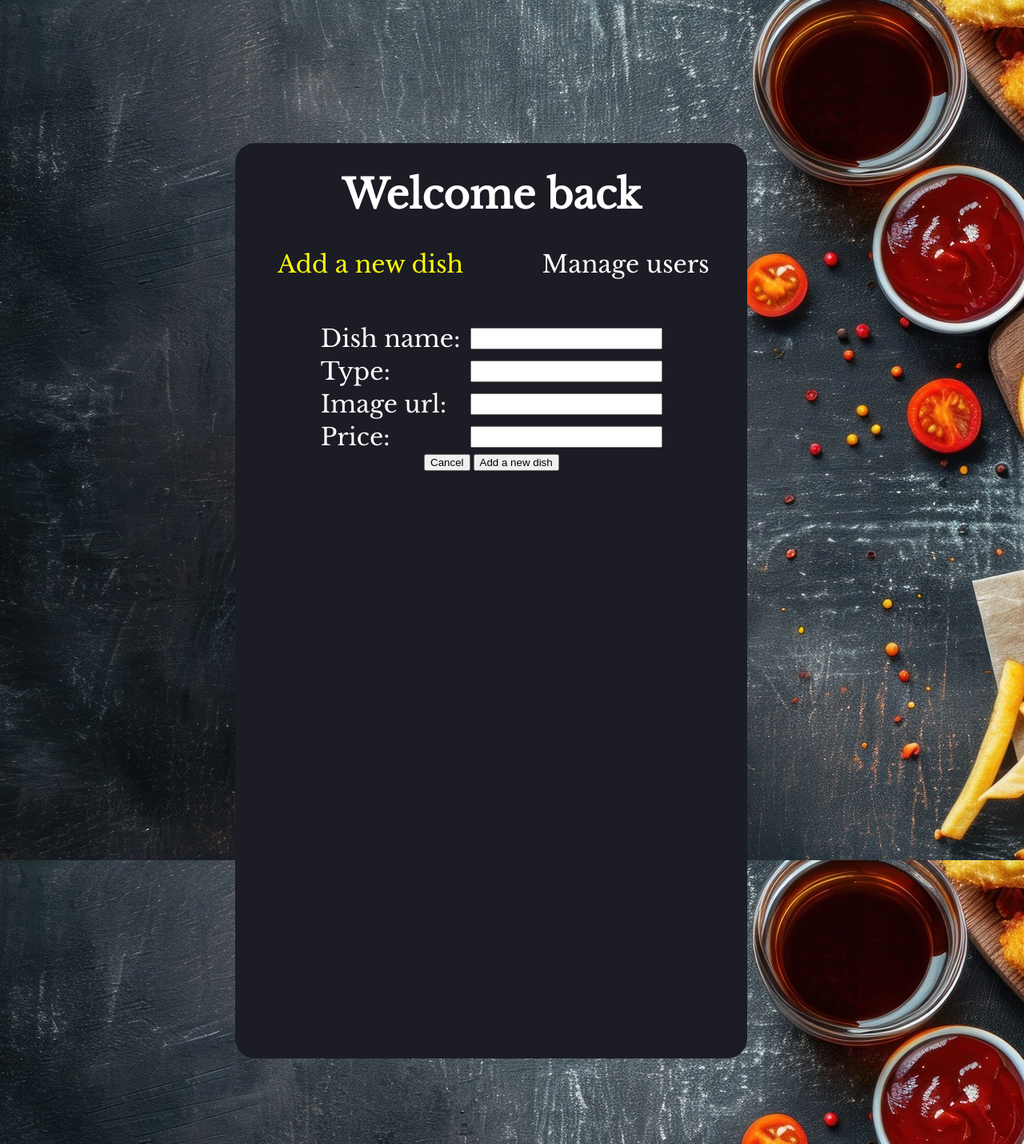
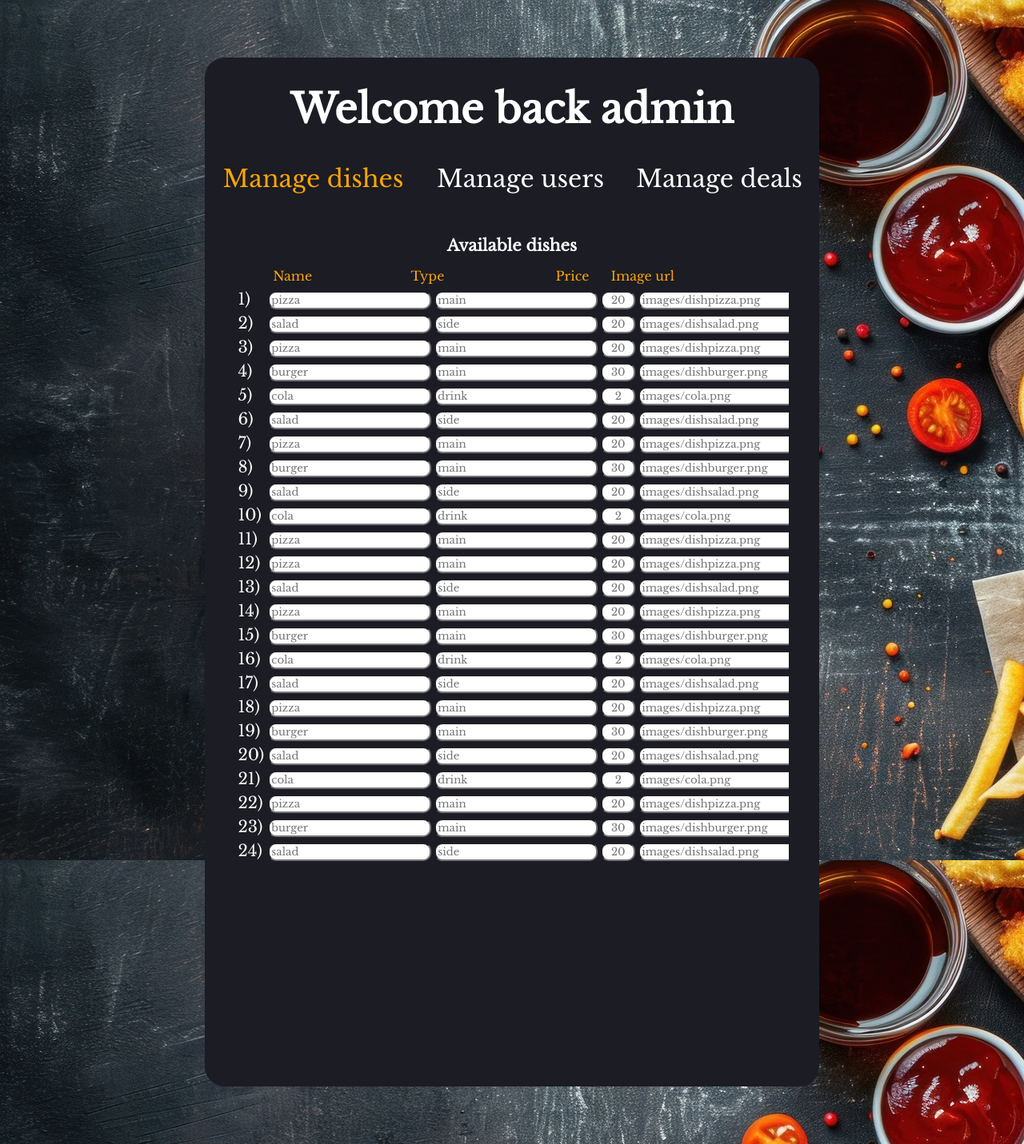
Before and after one commit to Qasrawi03Ghassan/WebFinalProject_ACTIVE, a PHP site: page /admin.php in a window 1280 px wide. Shown: the whole page at 80% size. Run offline with PHP 8.4, Linux system fonts and the light colour scheme.

Commit message:
Finished frontEnd for admin manage dishes

```diff
--- a/homework/admin.php
+++ b/homework/admin.php
@@ -22,10 +22,10 @@
             z-index: -1;
             position: absolute;
             background-color: #1b1c24;
-            height: 80%;
-            width: 50%;
-            left:23%;
-            top: 12.5%;
+            height: 90%;
+            width: 60%;
+            left:20%;
+            top: 5%;
             border-radius: 25px;
         }
         #title{
@@ -35,92 +35,145 @@
             font-weight: bold;
             text-align: center;
         }
-        #dishes,#users{
+        #dishes,#users,#deals{
             width: 50%;
             height: 100%;
             font-size: 30px;
             font-family: 'Libre Baskerville', serif;
             color: white;
         }
-        #dishes:hover,#users:hover{
+        #dishes:hover,#users:hover,#deals:hover{
             cursor: pointer;
         }
         #dishes{
-            color:yellow;
+            color:orange;
         }
-        #dishesCont,#usersCont{
-            width: 70%;
+        #dishesCont,#usersCont,#dealsCont{
+            width: 90%;
             height: 75%;
             border-radius: 25px;
             margin-top:50px;
         }
-        #usersCont{
+        #usersCont,#dealsCont{
             display: none;
         }
-        .field{
-            color: white;
-            font-size: 30px;
+        .head{
+            color: orange;
             font-family: 'Libre Baskerville', serif;
+            text-align: center;
         }
-        .txt{
-            font-size: 18px;
+        .sBtn:hover{
+            cursor: pointer;
         }
     </style>
 </head>
 <body>
 <div id="mainCont" align="center">
-    <h1 id="title">Welcome back</h1>
+    <h1 id="title">Welcome back admin</h1>
     <div id="nav">
         <table align="center" width="100%" >
             <tr>
-                <td align="center">  <a id="dishes">Add a new dish</a>  </td>
+                <td align="center">  <a id="dishes">Manage dishes</a>  </td>
                 <td align="center">  <a id="users">Manage users</a>  </td>
+                <td align="center">  <a id="deals">Manage deals</a>  </td>
             </tr>
         </table>
     </div>
     <div id="dishesCont" align="center">
-        <form action="" method="post">
-        <table width="auto">
+        <h1 style="color: white;font-family: 'Libre Baskerville', serif;font-size: 20px">Available dishes</h1>
+        <table width="100%">
             <tr>
-                <td><span class="field">Dish name:&nbsp</span></td>
-                <td><input type="text" class="txt" name="dishName" required></td>
-            </tr>
-            <tr>
-                <td><span class="field">Type:&nbsp</span></td>
-                <td><input type="text" class="txt" name="dishType" required></td>
-            </tr>
-            <tr>
-                <td><span class="field">Image url:&nbsp</span></td>
-                <td><input type="text" class="txt" name="dishImage"></td>
-            </tr>
-            <tr>
-                <td><span class="field">Price:&nbsp</span></td>
-                <td><input type="text" class="txt" name="dishPrice"></td>
+                <td class="head">Name</td>
+                <td class="head" style="text-align: right">Type</td>
+                <td class="head" style="text-align: right;width: 200px">Price&nbsp&nbsp&nbsp&nbsp&nbsp</td>
+                <td class="head" style="text-align: left">Image url</td>
             </tr>
         </table>
-            <button class="Btn" type="reset">Cancel</button>
-            <button class="Btn" type="submit">Add a new dish</button>
-        </form>
+        <div id="dishesTable" style="overflow: auto;width: 100%;height: 75%;">
+            <?php
+            class dish
+            {
+                public $name;
+                public $type;
+                public $price;
+                public $image;
+
+                function __construct($name, $type, $price, $image)
+                {
+                    $this->name = $name;
+                    $this->type = $type;
+                    $this->price = $price;
+                    $this->image = $image;
+                }
+            }
+            $pizza = new dish('pizza','main',20.0,'images/dishpizza.png');
+            $burger = new dish('burger','main',30.0,'images/dishburger.png');
+            $salad = new dish('salad','side',20.0,'images/dishsalad.png') ;
+            $cola = new dish('cola','drink',2.0,'images/cola.png') ;
+
+            $font ='Libre Baskerville';
+
+            $dishes = array( $pizza, $salad,$pizza, $burger,$cola, $salad,$pizza, $burger, $salad,$cola,$pizza,$pizza, $salad,$pizza, $burger,$cola, $salad,$pizza, $burger, $salad,$cola,$pizza, $burger, $salad,$pizza, $burger, $salad,$pizza, $burger, $salad,$pizza, $burger,$pizza);
+            echo "<table align='center' width='100%'>";
+            $i=0;
+            foreach ($dishes as $x){
+                $i++;
+                echo "<tr>";
+                echo "<td style='font-family: $font;color: white;font-size: 20px;width: 15px'>".$i.") "."</td>";
+                echo "<td style='font-family: $font;color: white;font-size: 20px'><input type='text' style='border-radius: 10px;font-family: $font;' placeholder='$x->name'></td>";
+                echo "<td style='font-family: $font;color: white;font-size: 20px'><input type='text' style='border-radius: 10px;font-family: $font' placeholder='$x->type'></td>";
+                echo "<td style='font-family: $font;color: white;font-size: 20px'><input type='text' style='border-radius: 10px;font-family: $font;width: 35px;text-align: center' placeholder='$x->price'></td>";
+                echo "<td style='font-family: $font;color: white;font-size: 20px'><input type='text' style='border-radius: 10px;font-family: $font' placeholder='$x->image'></td>";
+                echo "<td style='font-family: $font;color: white;font-size: 20px'><button type='button' style='border-radius: 10px;font-family: $font;background-color: orange;color: white' class='sBtn'>Submit</button</td>";
+                echo "</tr>";
+            }
+            echo "<tr>";
+            echo "<td style='font-family: $font;color: white;font-size: 15px;width: 15px'>New dish</td>";
+            echo "<td style='font-family: $font;color: white;font-size: 20px'><input type='text' style='border-radius: 10px;font-family: $font;' placeholder='enter dish name here'></td>";
+            echo "<td style='font-family: $font;color: white;font-size: 20px'><input type='text' style='border-radius: 10px;font-family: $font' placeholder='enter dish type here'></td>";
+            echo "<td style='font-family: $font;color: white;font-size: 20px'><input type='text' style='border-radius: 10px;font-family: $font;width: 35px;text-align: center' placeholder='$'></td>";
+            echo "<td style='font-family: $font;color: white;font-size: 20px'><input type='text' style='border-radius: 10px;font-family: $font' placeholder='enter dish image url here'></td>";
+            echo "<td style='font-family: $font;color: white;font-size: 20px'><button type='button' style='border-radius: 10px;font-family: $font;background-color: orange;color: white' class='sBtn'>Add dish</button</td>";
+            echo "</table>";
+            ?>
+        </div>
     </div>
     <div id="usersCont">
-        <h1 style="color: white">Users</h1>
+        <h1 style="color: white;font-family: 'Libre Baskerville', serif;font-size: 20px">Registered users</h1>
+    </div>
+    <div id="dealsCont">
+        <h1 style="color: white;font-family: 'Libre Baskerville', serif;font-size: 20px">Deals</h1>
     </div>
 </div>
 <script>
     document.getElementById("dishes").addEventListener('click',function () {
-        document.getElementById("dishes").style.color="yellow";
+        document.getElementById("dishes").style.color="orange";
         document.getElementById("users").style.color="white";
+        document.getElementById("deals").style.color="white";
 
         document.getElementById("usersCont").style.display="none";
+        document.getElementById("dealsCont").style.display="none";
         document.getElementById("dishesCont").style.display="block";
 
     })
     document.getElementById("users").addEventListener('click',function () {
         document.getElementById("dishes").style.color="white";
-        document.getElementById("users").style.color="yellow";
+        document.getElementById("deals").style.color="white";
+        document.getElementById("users").style.color="orange";
 
         document.getElementById("dishesCont").style.display="none";
+        document.getElementById("dealsCont").style.display="none";
         document.getElementById("usersCont").style.display="block";
+    })
+
+    document.getElementById("deals").addEventListener('click',function () {
+        document.getElementById("dishes").style.color="white";
+        document.getElementById("users").style.color="white";
+        document.getElementById("deals").style.color="orange";
+
+        document.getElementById("dishesCont").style.display="none";
+        document.getElementById("usersCont").style.display="none";
+        document.getElementById("dealsCont").style.display="block";
     })
 </script>
 </body>
--- a/homework/forgotPassProcess.php
+++ b/homework/forgotPassProcess.php
@@ -30,14 +30,15 @@
             $headers .= "From: Najah restaurant - WebFinalProject";
 
             if (mail($to, $subject, $message, $headers)) {
-                echo "email was sent successfully!\n";
+                echo "email was sent successfully!<br>";
             } else {
-                echo "email sending failed!\n";
+                echo "email sending failed!<br>";
             }
         //}
     //}
     //if(isset($_POST['userNewPass'])) {
         //Change password in database here
+
         $newPass = $_POST['newPass'];
         //echo $_POST['userNewPass']; just for checking
         $qry = "UPDATE `users` SET `Password` = SHA1('$newPass') WHERE `users`.`Email` = '$userEmail'";
--- a/homework/index.html
+++ b/homework/index.html
@@ -5,7 +5,7 @@
     <meta name="viewport" content="width=device-width, initial-scale=1.0">
     <link rel="stylesheet" href="https://cdnjs.cloudflare.com/ajax/libs/font-awesome/6.5.2/css/all.min.css">
     <link rel="stylesheet" href="https://cdnjs.cloudflare.com/ajax/libs/font-awesome/6.5.2/css/all.min.css" integrity="sha512-SnH5WK+bZxgPHs44uWIX+LLJAJ9/2PkPKZ5QiAj6Ta86w+fsb2TkcmfRyVX3pBnMFcV7oQPJkl9QevSCWr3W6A==" crossorigin="anonymous" referrerpolicy="no-referrer" />
-    <title>Najah restaurant log-in</TITLE>
+    <title>Najah restaurant | log-in</TITLE>
     <link href='https://fonts.googleapis.com/css?family=Libre Baskerville' rel='stylesheet'>
 
     <script type="text/javascript">
@@ -133,7 +133,7 @@
 <div id="login">
 
 <h1 id ="welcome_text" style="font-family: 'Libre Baskerville',serif; font-size: 36px">Welcome to Najah restaurant</h1>
-    <form action="main%20page.html" method="get">
+    <form action="main%20page.php" method="get">
     <div class="inputname">
          Username:<span>  </span><input type="text" id ="username" placeholder="enter username here..."><br>
     </div>
@@ -144,7 +144,7 @@
     </div>
     <div style ="position: absolute; width: 100%; top :58%; height:35px; left:26.2%" >
 
-        <input id="submitbutton" type ="submit" value="login" style="background-color: #23252e; border: 1px solid gray; color: white; width : 20%;cursor: pointer" onclick="login()" onmouseenter="highlight('submitbutton')" onmouseleave="unhighlight('submitbutton')">
+        <input id="submitbutton" type ="submit" value="login" style="background-color: #23252e; border: 1px solid gray; color: white; width : 20%;cursor: pointer" onmouseenter="highlight('submitbutton')" onmouseleave="unhighlight('submitbutton')">
         <span> &nbsp  </span>
         <a href="forgot%20account%20page.html" target="_blank"> forgot your password?</a>
 
--- a/homework/main page.php
+++ b/homework/main page.php
@@ -2,7 +2,7 @@
 <html lang="en">
 <head>
     <meta charset="UTF-8">
-    <title>najah restaurant</title>
+    <title>Najah restaurant</title>
     <link href='https://fonts.googleapis.com/css?family=Libre Baskerville' rel='stylesheet'>
 
 
@@ -357,7 +357,7 @@
             <div style='background-color: #23252e;color: white ;border-radius: 10px; ; width: 260px; height: 400px; top:0%; position: absolute;border-spacing: 30px;'>
 
             <img src='$x->image' style='position: absolute; width: 250px; max-height: 250px; background-color:  rgba(35,37,46,0.54);border-radius: 50px; left:5px;top:5px;' alt='image unavailable'>
-$num
+
            <h4 style='top:220px; position: absolute; text-align: center; width: 100%;font-family: $font; font-style: unset'> $x->name </h4>
             <p style='top:230px;word-wrap: break-word; position: absolute; text-align: center; width: 100%;font-family: $font; font-style: unset; font-size: 80%'>  <br> <br> brief desc thingy thing brief desc thingy thing brief desc thingy thing brief desc thingy thing</p>
           <button title='add to cart' name=$x->price id= $id1 style=' background-color: orange; border-radius: 10px; border: 2px solid #d9640b; position: absolute; top:350px; left:15%; width: 50%; height: 30px; color: white; font-size: 120%;'><b> $x->price  </b>$</button>
```
